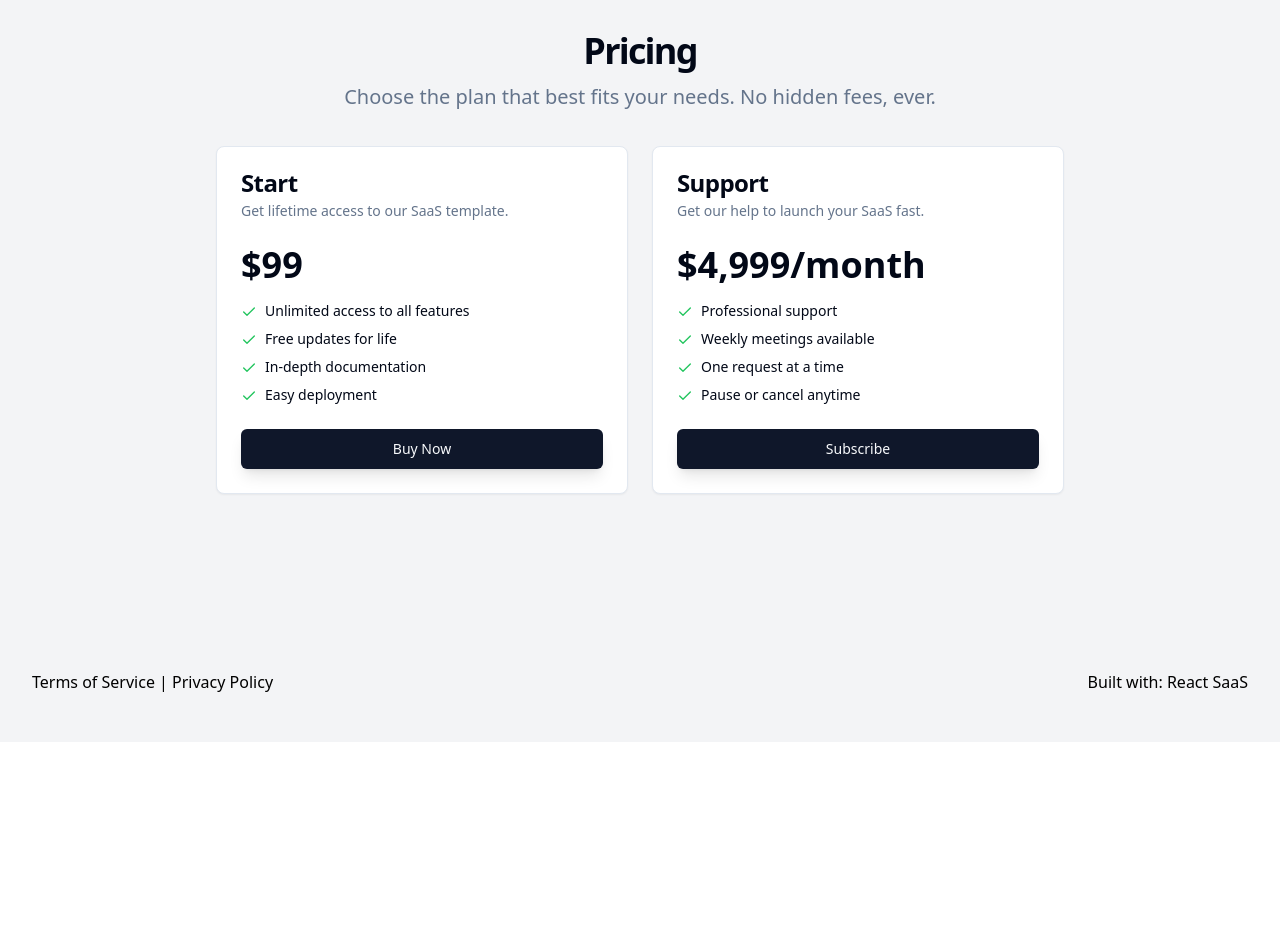
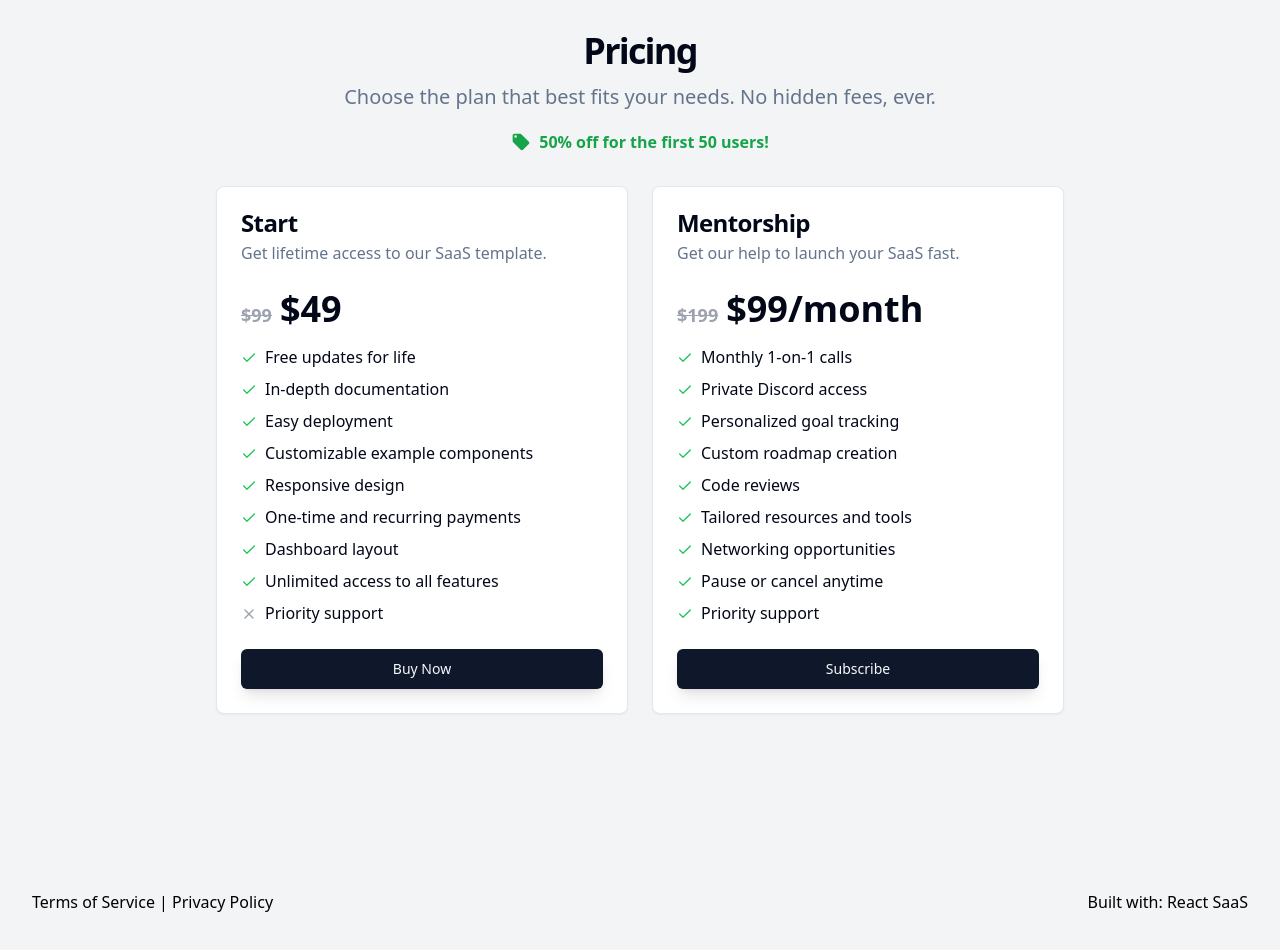
Before and after one commit to willschneider15/template-reactsaas, a Next.js app: page / in a window 1280 px wide. Shown: the part 960-1910 px from the top of the page. Before the commit the page ends 1702 px from the top, so only its background shows below. Built offline with nearby package versions, Linux system fonts and the light colour scheme; no server answers.

Commit message:
update template

```diff
--- a/components/payments/Pricing.tsx
+++ b/components/payments/Pricing.tsx
@@ -6,6 +6,7 @@ import { selected_products } from '@/stripe/typings';
 import { useState } from 'react';
 import createCheckoutSession from "@/stripe/createCheckoutSession"
 import Spinner from "@/components/ui/Spinner"; // Import Spinner component
+import { MdLocalOffer } from "react-icons/md";
 
 export default function Pricing() {
     const [buttonLoading, setButtonLoading] = useState<string | null>(null); // Single loading state for buttons
@@ -26,44 +27,45 @@ export default function Pricing() {
       };
 
     return (
-        <section className="w-full py-12 md:py-24 lg:py-32">
+        <section className="w-full py-12 md:py-24 lg:py-32 overflow-hidden">
             <div className="container grid gap-8 px-4 md:px-6 max-w-4xl mx-auto">
                 <div className="grid gap-2 text-center mx-auto">
                     <h2 className="text-3xl font-bold tracking-tighter md:text-4xl md:leading-tight">Pricing</h2>
                     <p className="mx-auto max-w-[600px] text-muted-foreground md:text-xl md:leading-relaxed lg:text-base lg:leading-relaxed xl:text-xl xl:leading-relaxed">
                         Choose the plan that best fits your needs. No hidden fees, ever.
                     </p>
+                    <div className="flex items-center text-green-600 font-bold mt-2 m-auto">
+                        <MdLocalOffer className="mr-2 h-5 w-5" />
+                        <p>50% off for the first 50 users!</p>
+                    </div>
                 </div>
                 <div className="grid md:grid-cols-2 gap-6">
                     <Card className="flex flex-col justify-between">
                         <CardHeader> {/* Title, Description, Features, and Call To Action Button */}
                             <CardTitle>Start</CardTitle>
-                            <CardDescription>Get lifetime access to our SaaS template.</CardDescription>
+                            <CardDescription className='text-md'>Get lifetime access to our SaaS template.</CardDescription>
+
                         </CardHeader>
                         <CardContent className="grid gap-4">
-                            <div className="text-4xl font-bold">$99</div>
-                            <ul className="grid gap-2 text-sm">
-                                <li>
-                                    <CheckIcon className="mr-2 inline-block h-4 w-4 text-green-500" />
-                                    Unlimited access to all features
-                                </li>
-                                <li>
-                                    <CheckIcon className="mr-2 inline-block h-4 w-4 text-green-500" />
-                                    Free updates for life
-                                </li>
-                                <li>
-                                    <CheckIcon className="mr-2 inline-block h-4 w-4 text-green-500" />
-                                    In-depth documentation
-                                </li>
-                                <li>
-                                    <CheckIcon className="mr-2 inline-block h-4 w-4 text-green-500" />
-                                    Easy deployment
-                                </li>
+                            <div className="text-4xl font-bold">
+                                <span className="line-through text-gray-400 text-lg mr-2">$99</span>
+                                $49
+                            </div>
+                            <ul className="grid gap-2 text-md">
+                                <li><CheckIcon className="mr-2 inline-block h-4 w-4 text-green-500" />Free updates for life</li>
+                                <li><CheckIcon className="mr-2 inline-block h-4 w-4 text-green-500" />In-depth documentation</li>
+                                <li><CheckIcon className="mr-2 inline-block h-4 w-4 text-green-500" />Easy deployment</li>
+                                <li><CheckIcon className="mr-2 inline-block h-4 w-4 text-green-500" />Customizable example components</li>
+                                <li><CheckIcon className="mr-2 inline-block h-4 w-4 text-green-500" />Responsive design</li>
+                                <li><CheckIcon className="mr-2 inline-block h-4 w-4 text-green-500" />One-time and recurring payments</li>
+                                <li><CheckIcon className="mr-2 inline-block h-4 w-4 text-green-500" />Dashboard layout</li>
+                                <li><CheckIcon className="mr-2 inline-block h-4 w-4 text-green-500" />Unlimited access to all features</li>
+                                <li><XIcon className="mr-2 inline-block h-4 w-4 text-gray-400" />Priority support</li>
                             </ul>
                         </CardContent>
                         <CardFooter>
                             <Button
-                                className="w-full shadow-lg"
+                                className="w-full shadow-lg hover:shadow-primary"
                                 onClick={() => createCheckout(button_one.pricingId, button_one.type)}
                                 disabled={buttonLoading === button_one.pricingId}
                             >
@@ -73,35 +75,31 @@ export default function Pricing() {
                     </Card>
                     <Card className="flex flex-col justify-between">
                         <CardHeader> {/* Second product option */}
-                            <CardTitle>Support</CardTitle>
-                            <CardDescription>
+                            <CardTitle>Mentorship</CardTitle>
+                            <CardDescription className='text-md'>
                                 Get our help to launch your SaaS fast.
                             </CardDescription>
                         </CardHeader>
                         <CardContent className="grid gap-4">
-                            <div className="text-4xl font-bold">$4,999/month</div>
-                            <ul className="grid gap-2 text-sm">
-                                <li>
-                                    <CheckIcon className="mr-2 inline-block h-4 w-4 text-green-500" />
-                                    Professional support
-                                </li>
-                                <li>
-                                    <CheckIcon className="mr-2 inline-block h-4 w-4 text-green-500" />
-                                    Weekly meetings available
-                                </li>
-                                <li>
-                                    <CheckIcon className="mr-2 inline-block h-4 w-4 text-green-500" />
-                                    One request at a time
-                                </li>
-                                <li>
-                                    <CheckIcon className="mr-2 inline-block h-4 w-4 text-green-500" />
-                                    Pause or cancel anytime
-                                </li>
+                            <div className="text-4xl font-bold">
+                                <span className="line-through text-gray-400 text-lg mr-2">$199</span>
+                                $99/month
+                            </div>
+                            <ul className="grid gap-2 text-md">
+                                <li><CheckIcon className="mr-2 inline-block h-4 w-4 text-green-500" />Monthly 1-on-1 calls</li>
+                                <li><CheckIcon className="mr-2 inline-block h-4 w-4 text-green-500" />Private Discord access</li>
+                                <li><CheckIcon className="mr-2 inline-block h-4 w-4 text-green-500" />Personalized goal tracking</li>
+                                <li><CheckIcon className="mr-2 inline-block h-4 w-4 text-green-500" />Custom roadmap creation</li>
+                                <li><CheckIcon className="mr-2 inline-block h-4 w-4 text-green-500" />Code reviews</li>
+                                <li><CheckIcon className="mr-2 inline-block h-4 w-4 text-green-500" />Tailored resources and tools</li>
+                                <li><CheckIcon className="mr-2 inline-block h-4 w-4 text-green-500" />Networking opportunities</li>
+                                <li><CheckIcon className="mr-2 inline-block h-4 w-4 text-green-500" />Pause or cancel anytime</li>
+                                <li><CheckIcon className="mr-2 inline-block h-4 w-4 text-green-500" />Priority support</li>
                             </ul>
                         </CardContent>
                         <CardFooter>
                             <Button
-                                className="w-full shadow-lg"
+                                className="w-full shadow-lg hover:shadow-primary"
                                 onClick={() => createCheckout(button_two.pricingId, button_two.type)}
                                 disabled={buttonLoading === button_two.pricingId}
                             >
@@ -133,3 +131,23 @@ function CheckIcon(props: any) {
     </svg>
   )
 }
+
+function XIcon(props: any) {
+  return (
+    <svg
+      {...props}
+      xmlns="http://www.w3.org/2000/svg"
+      width="24"
+      height="24"
+      viewBox="0 0 24 24"
+      fill="none"
+      stroke="currentColor"
+      strokeWidth="2"
+      strokeLinecap="round"
+      strokeLinejoin="round"
+    >
+      <path d="M18 6 6 18" />
+      <path d="m6 6 12 12" />
+    </svg>
+  )
+}
--- a/stripe/config.ts
+++ b/stripe/config.ts
@@ -21,11 +21,11 @@ export const dev_products: Product[] = [
 // Goto typings to switch from dev to prod in the app
 export const prod_products: Product[] = [
     {
-        pricingId: "price_1Po6aXINqvSrNcSJNWDNqTFR", // UPDATE THESE IDs
+        pricingId: "price_1Pz2SaINqvSrNcSJ6ZJRsZWJ", // UPDATE THESE IDs
         type: "one-time", // one-time or recurring
     },
     {
-        pricingId: "price_1Po6bEINqvSrNcSJjacxNw9S",
+        pricingId: "price_1Pz7MHINqvSrNcSJVQ4ykBrz",
         type: "recurring",
     },
 ];
```
